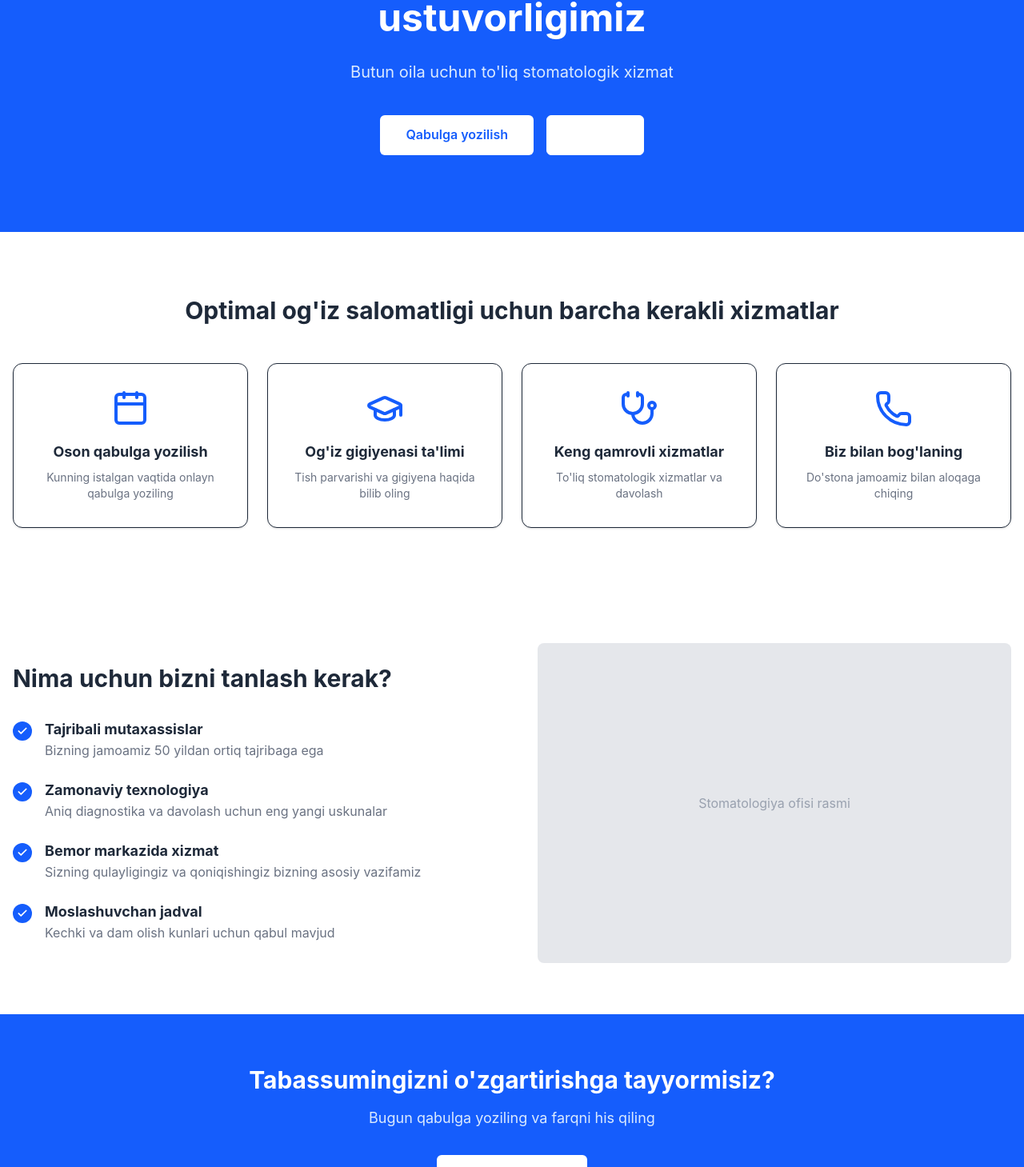
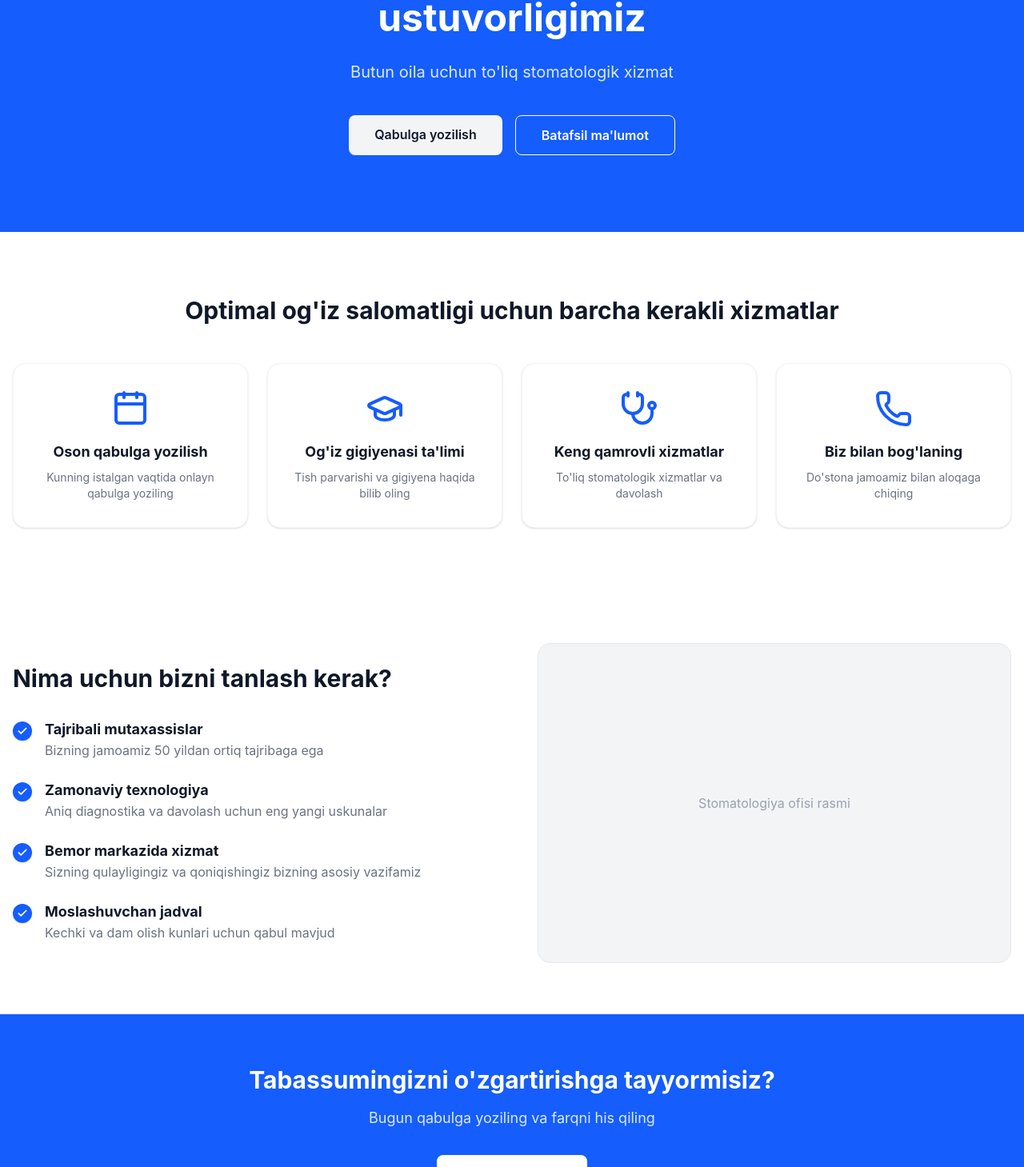
Before and after one commit to webdunyosi/stomatologiya, a React (Vite) app: page / in a window 1280 px wide. Shown: the part 245-1704 px from the top of the page at 80% size. Built offline with nearby package versions, Linux system fonts and the light colour scheme.

Commit message:
changed home box hover

```diff
--- a/src/pages/Home.tsx
+++ b/src/pages/Home.tsx
@@ -3,7 +3,7 @@ import { Calendar, GraduationCap, Stethoscope, Phone, Check } from 'lucide-react
 
 const Home = () => {
   return (
-    <div>
+    <div className="w-full font-sans bg-white pb-20">
       {/* 1. Hero Section */}
       <section className="bg-blue-600 text-white py-24 px-4 text-center">
         <div className="max-w-4xl mx-auto">
@@ -14,12 +14,11 @@ const Home = () => {
             Butun oila uchun to'liq stomatologik xizmat
           </p>
           <div className="flex justify-center gap-4">
-            <Link to="/qabul" className="bg-white text-blue-600 px-8 py-3 rounded-md font-semibold hover:bg-gray-100 transition">
+            <Link to="/qabul" className="bg-gray-100 text-gray-900 px-8 py-3 rounded-lg font-semibold hover:bg-white hover:scale-105 hover:shadow-lg transition-all duration-300">
               Qabulga yozilish
             </Link>
-            {/* Figmada ikkinchi tugma bo'sh oq to'rtburchak edi, unga "Batafsil" deb yozdik */}
-            <Link to="/xizmatlar" className="bg-white text-transparent px-8 py-3 rounded-md transition hover:bg-gray-50 border border-white focus:text-blue-600">
-              Batafsil
+            <Link to="/xizmatlar" className="bg-transparent text-white border border-white px-8 py-3 rounded-lg font-semibold hover:bg-white/10 hover:scale-105 hover:shadow-lg transition-all duration-300">
+              Batafsil ma'lumot
             </Link>
           </div>
         </div>
@@ -27,44 +26,44 @@ const Home = () => {
 
       {/* 2. Xizmatlar Section */}
       <section className="py-20 px-4 max-w-7xl mx-auto">
-        <h2 className="text-3xl font-bold text-center mb-12">
+        <h2 className="text-3xl font-bold text-center mb-12 text-gray-900">
           Optimal og'iz salomatligi uchun barcha kerakli xizmatlar
         </h2>
 
         <div className="grid grid-cols-1 md:grid-cols-2 lg:grid-cols-4 gap-6">
           {/* Card 1 */}
-          <div className="bg-white border rounded-xl p-8 text-center shadow-sm hover:shadow-md transition">
+          <div className="bg-white border border-gray-100 rounded-2xl p-8 text-center shadow-sm hover:-translate-y-2 hover:shadow-xl hover:border-blue-200 transition-all duration-300">
             <div className="flex justify-center mb-4">
               <Calendar className="w-12 h-12 text-blue-600" />
             </div>
-            <h3 className="font-bold text-lg mb-2">Oson qabulga yozilish</h3>
+            <h3 className="font-bold text-lg mb-2 text-gray-900">Oson qabulga yozilish</h3>
             <p className="text-gray-500 text-sm">Kunning istalgan vaqtida onlayn qabulga yoziling</p>
           </div>
 
           {/* Card 2 */}
-          <div className="bg-white border rounded-xl p-8 text-center shadow-sm hover:shadow-md transition">
+          <div className="bg-white border border-gray-100 rounded-2xl p-8 text-center shadow-sm hover:-translate-y-2 hover:shadow-xl hover:border-blue-200 transition-all duration-300">
             <div className="flex justify-center mb-4">
               <GraduationCap className="w-12 h-12 text-blue-600" />
             </div>
-            <h3 className="font-bold text-lg mb-2">Og'iz gigiyenasi ta'limi</h3>
+            <h3 className="font-bold text-lg mb-2 text-gray-900">Og'iz gigiyenasi ta'limi</h3>
             <p className="text-gray-500 text-sm">Tish parvarishi va gigiyena haqida bilib oling</p>
           </div>
 
           {/* Card 3 */}
-          <div className="bg-white border rounded-xl p-8 text-center shadow-sm hover:shadow-md transition">
+          <div className="bg-white border border-gray-100 rounded-2xl p-8 text-center shadow-sm hover:-translate-y-2 hover:shadow-xl hover:border-blue-200 transition-all duration-300">
             <div className="flex justify-center mb-4">
               <Stethoscope className="w-12 h-12 text-blue-600" />
             </div>
-            <h3 className="font-bold text-lg mb-2">Keng qamrovli xizmatlar</h3>
+            <h3 className="font-bold text-lg mb-2 text-gray-900">Keng qamrovli xizmatlar</h3>
             <p className="text-gray-500 text-sm">To'liq stomatologik xizmatlar va davolash</p>
           </div>
 
           {/* Card 4 */}
-          <div className="bg-white border rounded-xl p-8 text-center shadow-sm hover:shadow-md transition">
+          <div className="bg-white border border-gray-100 rounded-2xl p-8 text-center shadow-sm hover:-translate-y-2 hover:shadow-xl hover:border-blue-200 transition-all duration-300">
             <div className="flex justify-center mb-4">
               <Phone className="w-12 h-12 text-blue-600" />
             </div>
-            <h3 className="font-bold text-lg mb-2">Biz bilan bog'laning</h3>
+            <h3 className="font-bold text-lg mb-2 text-gray-900">Biz bilan bog'laning</h3>
             <p className="text-gray-500 text-sm">Do'stona jamoamiz bilan aloqaga chiqing</p>
           </div>
         </div>
@@ -73,53 +72,54 @@ const Home = () => {
       {/* 3. Nima uchun bizni tanlash kerak? Section */}
       <section className="py-16 px-4 max-w-7xl mx-auto flex flex-col lg:flex-row gap-16 items-center">
         <div className="lg:w-1/2">
-          <h2 className="text-3xl font-bold mb-8">Nima uchun bizni tanlash kerak?</h2>
+          <h2 className="text-3xl font-bold mb-8 text-gray-900">Nima uchun bizni tanlash kerak?</h2>
 
           <div className="space-y-6">
-            <div className="flex gap-4">
-              <div className="mt-1 bg-blue-600 rounded-full p-1 h-6 w-6 flex items-center justify-center flex-shrink-0 text-white">
+            <div className="flex gap-4 group cursor-pointer">
+              <div className="mt-1 bg-blue-600 rounded-full p-1 h-6 w-6 flex items-center justify-center flex-shrink-0 text-white group-hover:scale-110 group-hover:bg-blue-700 transition-all duration-300 shadow-sm">
                 <Check size={14} strokeWidth={3} />
               </div>
               <div>
-                <h4 className="font-bold text-lg">Tajribali mutaxassislar</h4>
+                <h4 className="font-bold text-lg text-gray-900 group-hover:text-blue-600 transition-colors duration-300">Tajribali mutaxassislar</h4>
                 <p className="text-gray-500">Bizning jamoamiz 50 yildan ortiq tajribaga ega</p>
               </div>
             </div>
 
-            <div className="flex gap-4">
-              <div className="mt-1 bg-blue-600 rounded-full p-1 h-6 w-6 flex items-center justify-center flex-shrink-0 text-white">
+            <div className="flex gap-4 group cursor-pointer">
+              <div className="mt-1 bg-blue-600 rounded-full p-1 h-6 w-6 flex items-center justify-center flex-shrink-0 text-white group-hover:scale-110 group-hover:bg-blue-700 transition-all duration-300 shadow-sm">
                 <Check size={14} strokeWidth={3} />
               </div>
               <div>
-                <h4 className="font-bold text-lg">Zamonaviy texnologiya</h4>
+                <h4 className="font-bold text-lg text-gray-900 group-hover:text-blue-600 transition-colors duration-300">Zamonaviy texnologiya</h4>
                 <p className="text-gray-500">Aniq diagnostika va davolash uchun eng yangi uskunalar</p>
               </div>
             </div>
 
-            <div className="flex gap-4">
-              <div className="mt-1 bg-blue-600 rounded-full p-1 h-6 w-6 flex items-center justify-center flex-shrink-0 text-white">
+            <div className="flex gap-4 group cursor-pointer">
+              <div className="mt-1 bg-blue-600 rounded-full p-1 h-6 w-6 flex items-center justify-center flex-shrink-0 text-white group-hover:scale-110 group-hover:bg-blue-700 transition-all duration-300 shadow-sm">
                 <Check size={14} strokeWidth={3} />
               </div>
               <div>
-                <h4 className="font-bold text-lg">Bemor markazida xizmat</h4>
+                <h4 className="font-bold text-lg text-gray-900 group-hover:text-blue-600 transition-colors duration-300">Bemor markazida xizmat</h4>
                 <p className="text-gray-500">Sizning qulayligingiz va qoniqishingiz bizning asosiy vazifamiz</p>
               </div>
             </div>
 
-            <div className="flex gap-4">
-              <div className="mt-1 bg-blue-600 rounded-full p-1 h-6 w-6 flex items-center justify-center flex-shrink-0 text-white">
+            <div className="flex gap-4 group cursor-pointer">
+              <div className="mt-1 bg-blue-600 rounded-full p-1 h-6 w-6 flex items-center justify-center flex-shrink-0 text-white group-hover:scale-110 group-hover:bg-blue-700 transition-all duration-300 shadow-sm">
                 <Check size={14} strokeWidth={3} />
               </div>
               <div>
-                <h4 className="font-bold text-lg">Moslashuvchan jadval</h4>
+                <h4 className="font-bold text-lg text-gray-900 group-hover:text-blue-600 transition-colors duration-300">Moslashuvchan jadval</h4>
                 <p className="text-gray-500">Kechki va dam olish kunlari uchun qabul mavjud</p>
               </div>
             </div>
           </div>
         </div>
 
-        <div className="lg:w-1/2 w-full h-[400px] bg-gray-200 rounded-lg flex items-center justify-center text-gray-400">
-          Stomatologiya ofisi rasmi
+        <div className="lg:w-1/2 w-full h-[400px] bg-gray-100 rounded-2xl flex items-center justify-center text-gray-400 hover:shadow-2xl transition-shadow duration-500 overflow-hidden relative group cursor-pointer border border-gray-200">
+          <span className="relative z-10 group-hover:scale-110 transition-transform duration-500">Stomatologiya ofisi rasmi</span>
+          <div className="absolute inset-0 bg-black/0 group-hover:bg-black/5 transition-colors duration-500"></div>
         </div>
       </section>
 
@@ -127,7 +127,7 @@ const Home = () => {
       <section className="bg-blue-600 text-white py-16 px-4 text-center">
         <h2 className="text-3xl font-bold mb-4">Tabassumingizni o'zgartirishga tayyormisiz?</h2>
         <p className="text-blue-100 mb-8 text-lg">Bugun qabulga yoziling va farqni his qiling</p>
-        <Link to="/qabul" className="bg-white text-blue-600 px-8 py-3 rounded-md font-semibold hover:bg-gray-100 transition inline-block">
+        <Link to="/qabul" className="bg-white text-blue-600 px-8 py-3 rounded-lg font-semibold hover:bg-gray-100 hover:scale-105 hover:shadow-lg transition-all duration-300 inline-block">
           Hoziroq yoziling
         </Link>
       </section>
```
